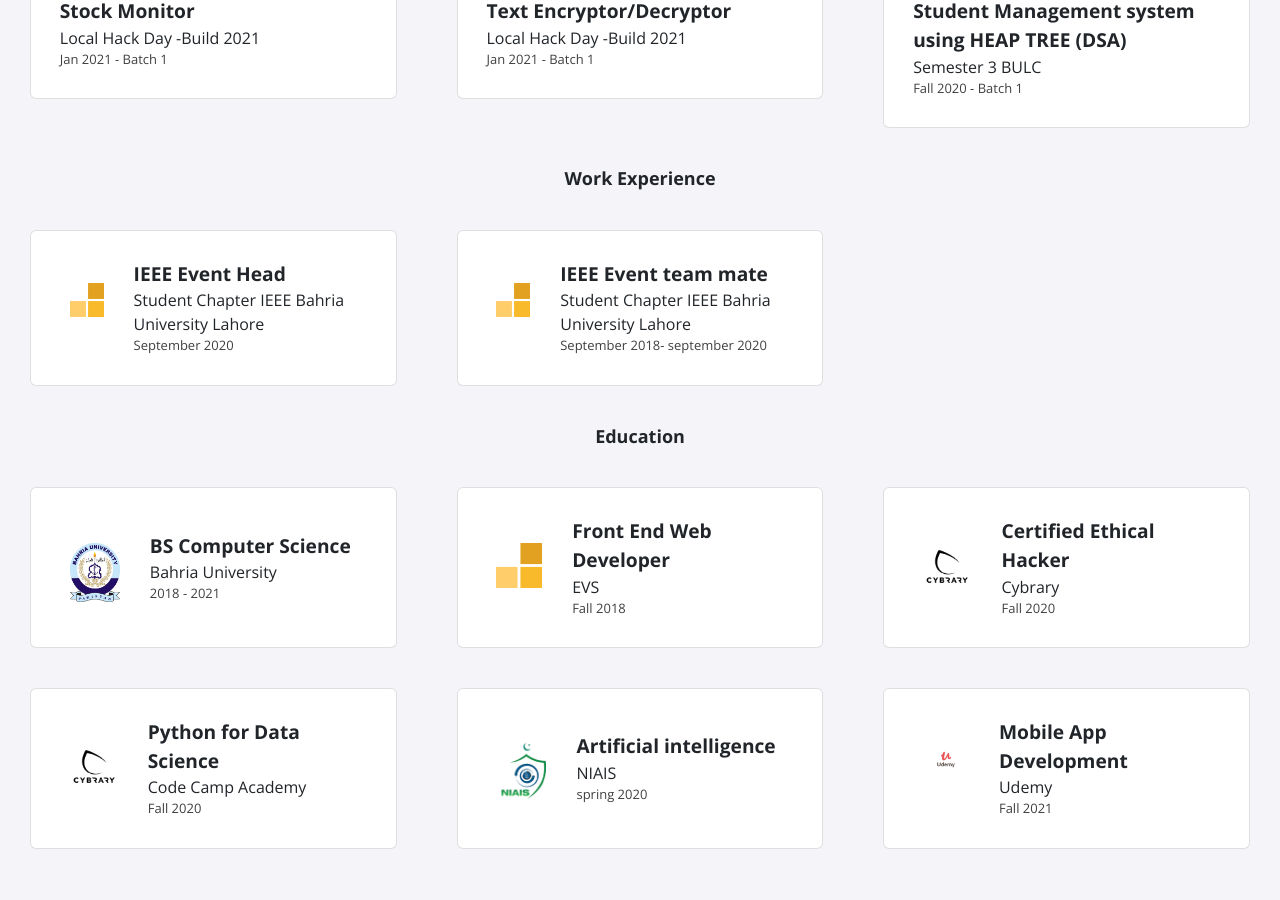
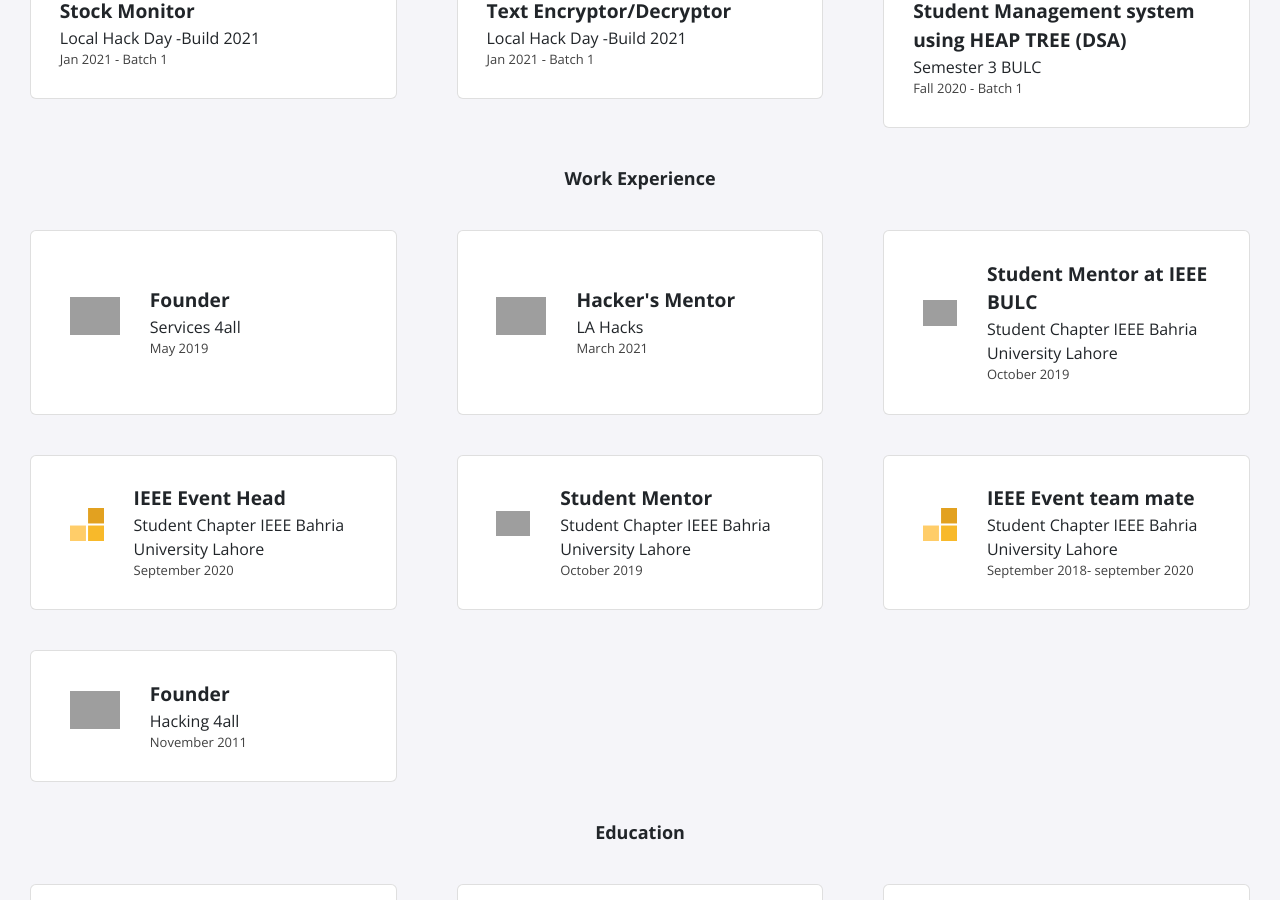
Before and after one commit to farhanashrafdev/OLD-mriceflame.github.io, a Jekyll site: the page built from index.html, in a window 1280 px wide and 900 px high, scrolled down 534 px. Built offline with Jekyll 4.4.1, drawn with Linux system fonts in a browser that asks for light colours; nearby versions of some CDN libraries; grey boxes are pictures that could not be loaded.

Commit message:
Update experience.yml

```diff
--- a/_data/experience.yml
+++ b/_data/experience.yml
@@ -1,9 +1,37 @@
+
+
+- role: Founder
+  company: Services 4all
+  dates: May 2019
+  logo: s4a.png
+
+- role: Hacker's Mentor
+  company: LA Hacks
+  dates: March 2021
+  logo: la.png
+
+- role: Student Mentor at IEEE BULC
+  company: Student Chapter IEEE Bahria University Lahore
+  dates: October 2019
+  logo: ieee.png
+
+
 - role: IEEE Event Head
   company: Student Chapter IEEE Bahria University Lahore
   dates: September 2020
   logo: fellowship.svg
 
+- role: Student Mentor
+  company: Student Chapter IEEE Bahria University Lahore
+  dates: October 2019
+  logo: ieee.png
+
 - role: IEEE Event team mate
   company: Student Chapter IEEE Bahria University Lahore
   dates: September 2018- september 2020
   logo: fellowship.svg
+
+- role: Founder
+  company: Hacking 4all
+  dates: November 2011
+  logo: h4a.png
```
